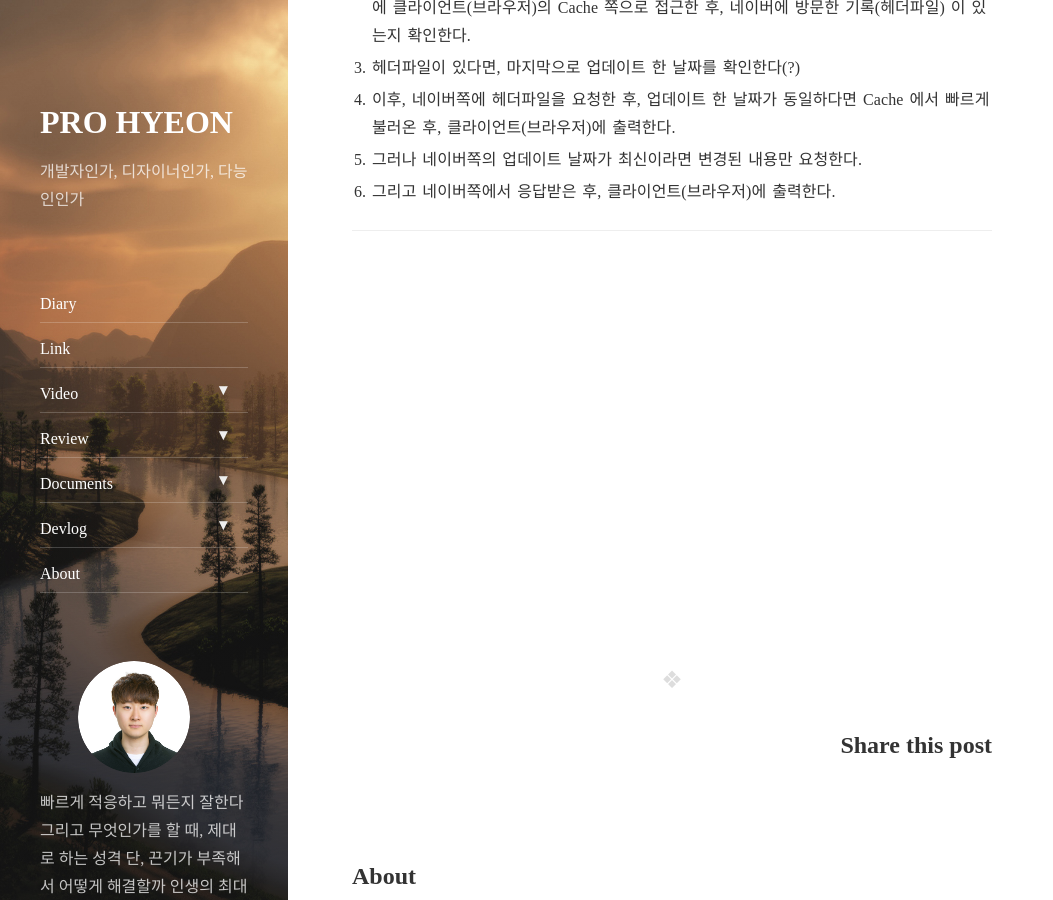
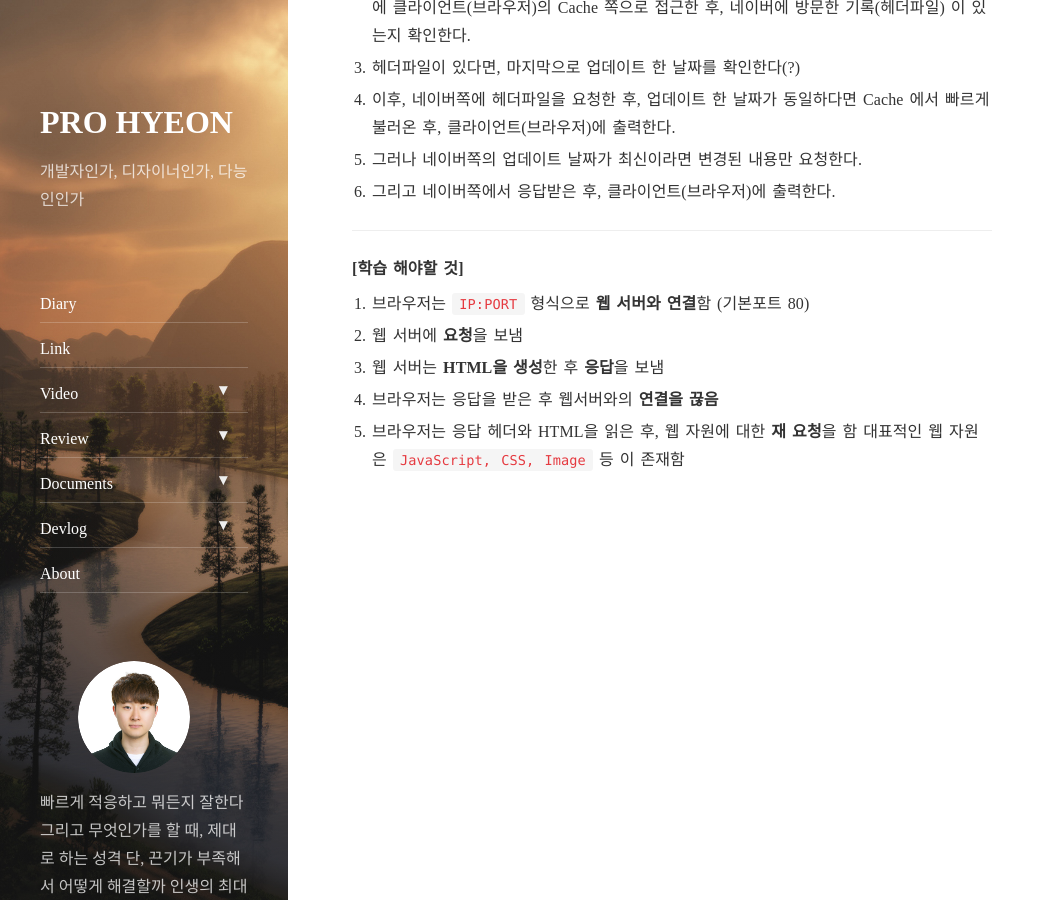
Before and after one commit to antaehyeon/antaehyeon.github.io, a Jekyll site: the page built from _posts/2018-07-04-[코드스쿼드]-프론트엔드-Lv3-HTTP-이해.md, in a window 1280 px wide and 900 px high, scrolled down 845 px. Shown: the whole window, without its empty margins (0-1053 px from the left). Built offline with Jekyll 4.4.1, drawn with Linux system fonts in a browser that asks for light colours; nearby versions of some CDN libraries; comment, search, counter and statistics services are not loaded.

Commit message:
코드스쿼드 프론트엔드 레벨3 학습일지 브라우저 및 웹서버 내용추가

```diff
--- a/_posts/2018-07-04-[코드스쿼드]-프론트엔드-Lv3-HTTP-이해.md
+++ b/_posts/2018-07-04-[코드스쿼드]-프론트엔드-Lv3-HTTP-이해.md
@@ -23,3 +23,12 @@ comments: true
 6. 그리고 네이버쪽에서 응답받은 후, 클라이언트(브라우저)에 출력한다.
 
 ---
+
+#### **[학습 해야할 것]**
+
+1. 브라우저는 `IP:PORT` 형식으로 **웹 서버와 연결**함 (기본포트 80)
+2. 웹 서버에 **요청**을 보냄
+3. 웹 서버는 **HTML을 생성**한 후 **응답**을 보냄
+4. 브라우저는 응답을 받은 후 웹서버와의 **연결을 끊음**
+5. 브라우저는 응답 헤더와 HTML을 읽은 후, 웹 자원에 대한 **재 요청**을 함
+   대표적인 웹 자원은 `JavaScript, CSS, Image` 등 이 존재함
```
